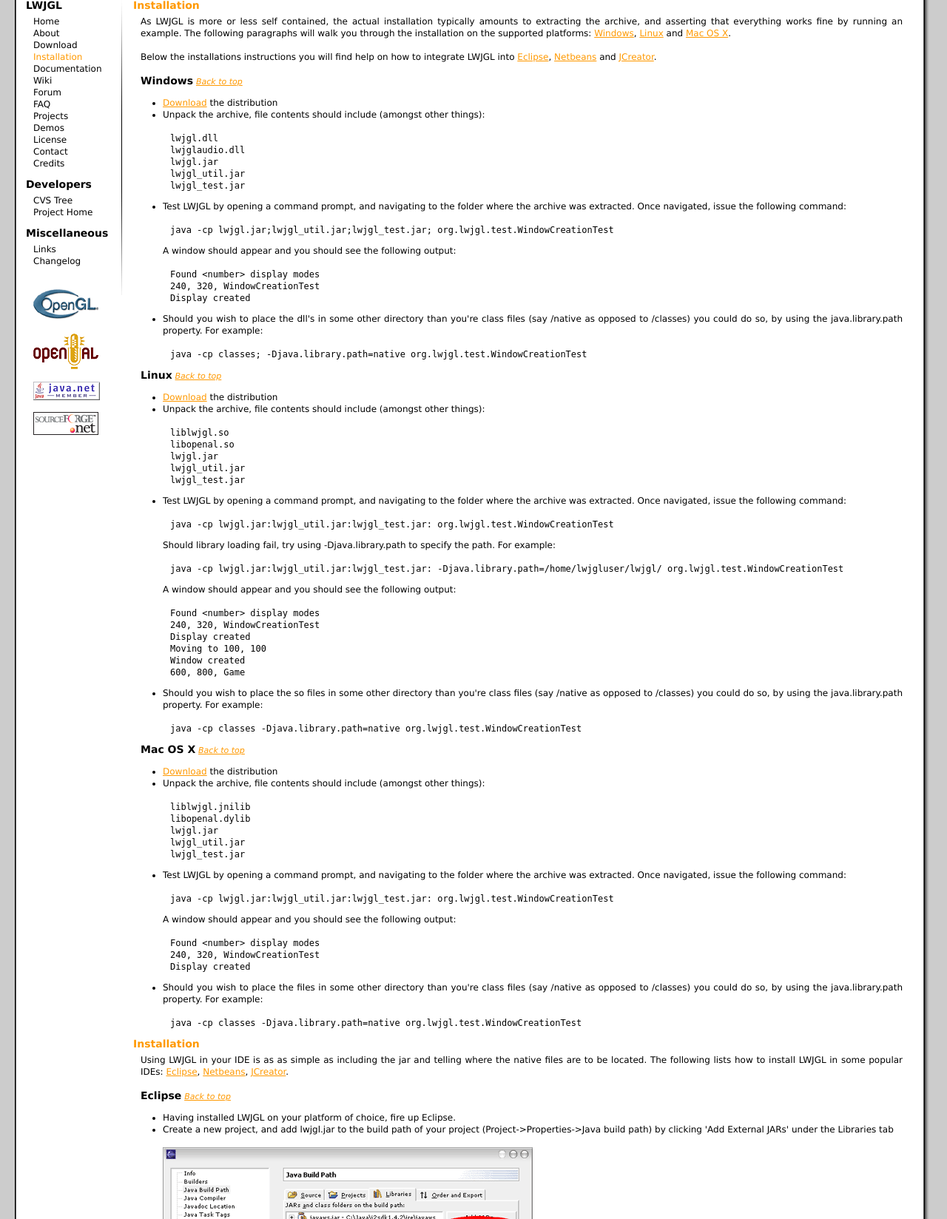
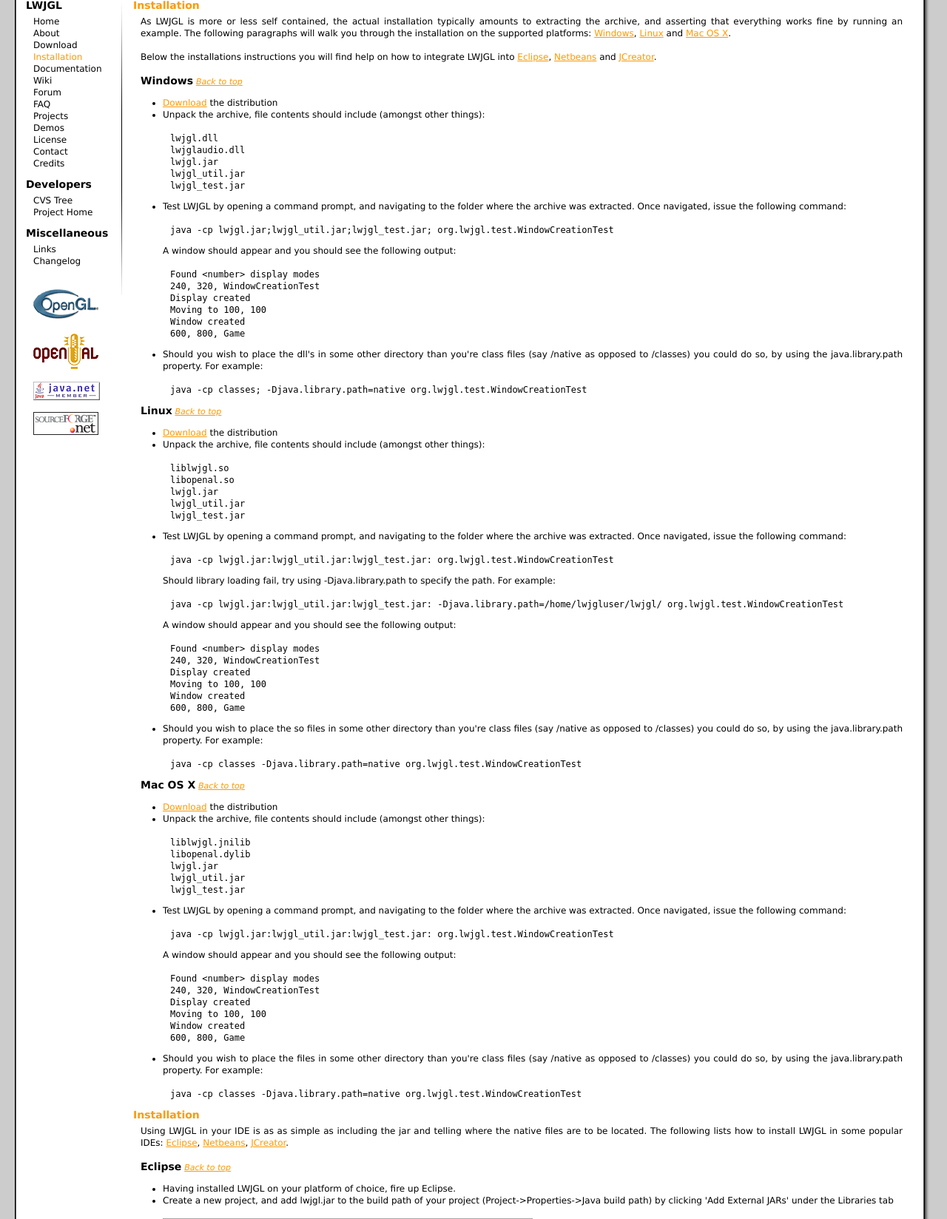
Before and after one commit to LWJGL/lwjgl-www, a PHP site: page /installation.php in a window 1280 px wide. Shown: the part 271-1919 px from the top of the page at 74% size. Run offline with PHP 8.4, Linux system fonts and the light colour scheme.

Commit message:
fixed output

```diff
--- a/installation.php
+++ b/installation.php
@@ -24,7 +24,10 @@ lwjgl_test.jar</pre>
 		A window should appear and you should see the following output:<br/><br/>
 		<pre>Found &lt;number&gt; display modes
 240, 320, WindowCreationTest
-Display created</pre>
+Display created
+Moving to 100, 100
+Window created
+600, 800, Game</pre>
 	</li>
 	<li>
 		Should you wish to place the dll's in some other directory than you're class files (say /native as opposed to /classes) you could do so, by using the java.library.path property. For example:<br/><br/>
@@ -83,7 +86,10 @@ lwjgl_test.jar</pre>
 		A window should appear and you should see the following output:<br/><br/>
 		<pre>Found &lt;number&gt; display modes
 240, 320, WindowCreationTest
-Display created</pre>
+Display created
+Moving to 100, 100
+Window created
+600, 800, Game</pre>
 	</li>
 	<li>
 		Should you wish to place the files in some other directory than you're class files (say /native as opposed to /classes) you could do so, by using the java.library.path property. For example:<br/><br/>
```
